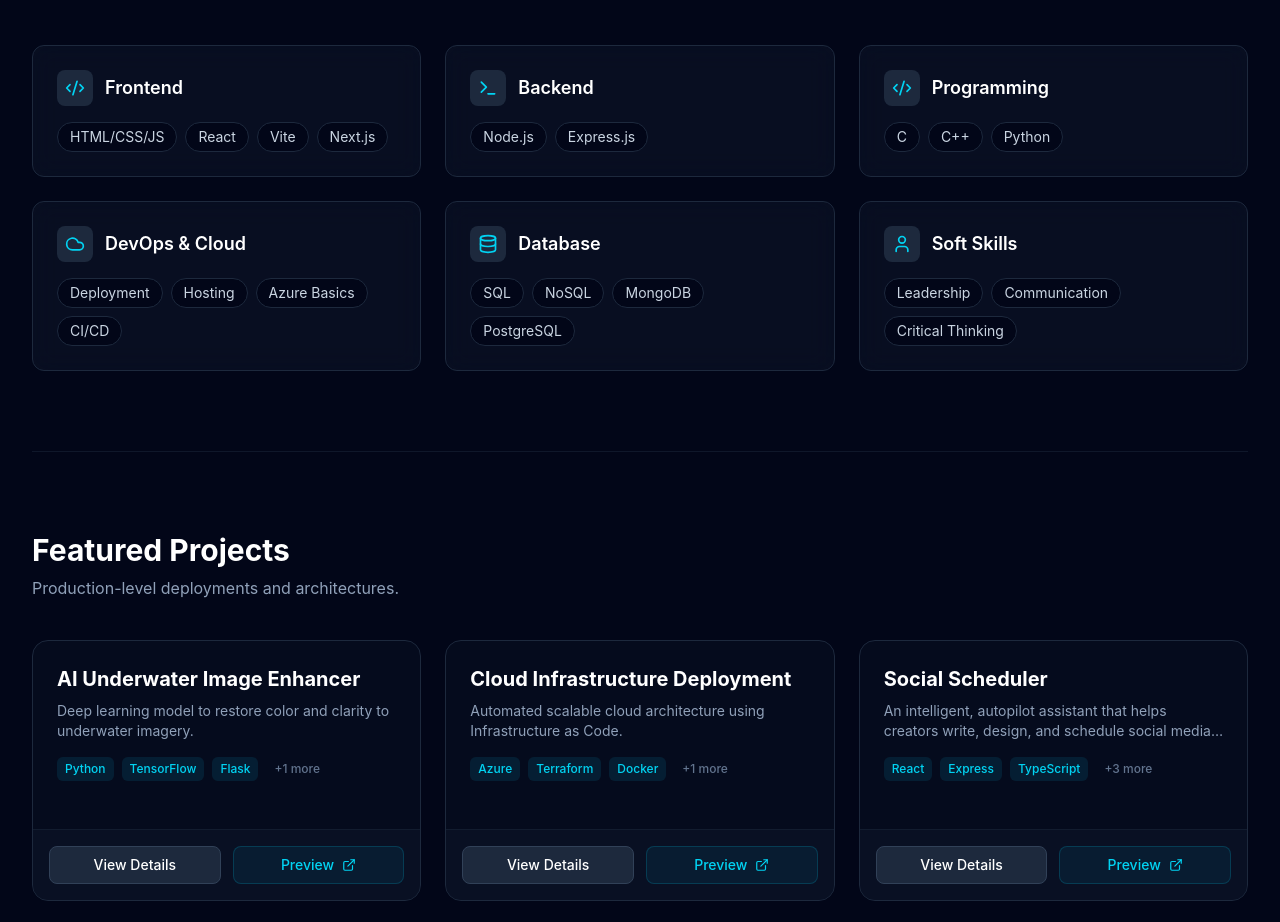
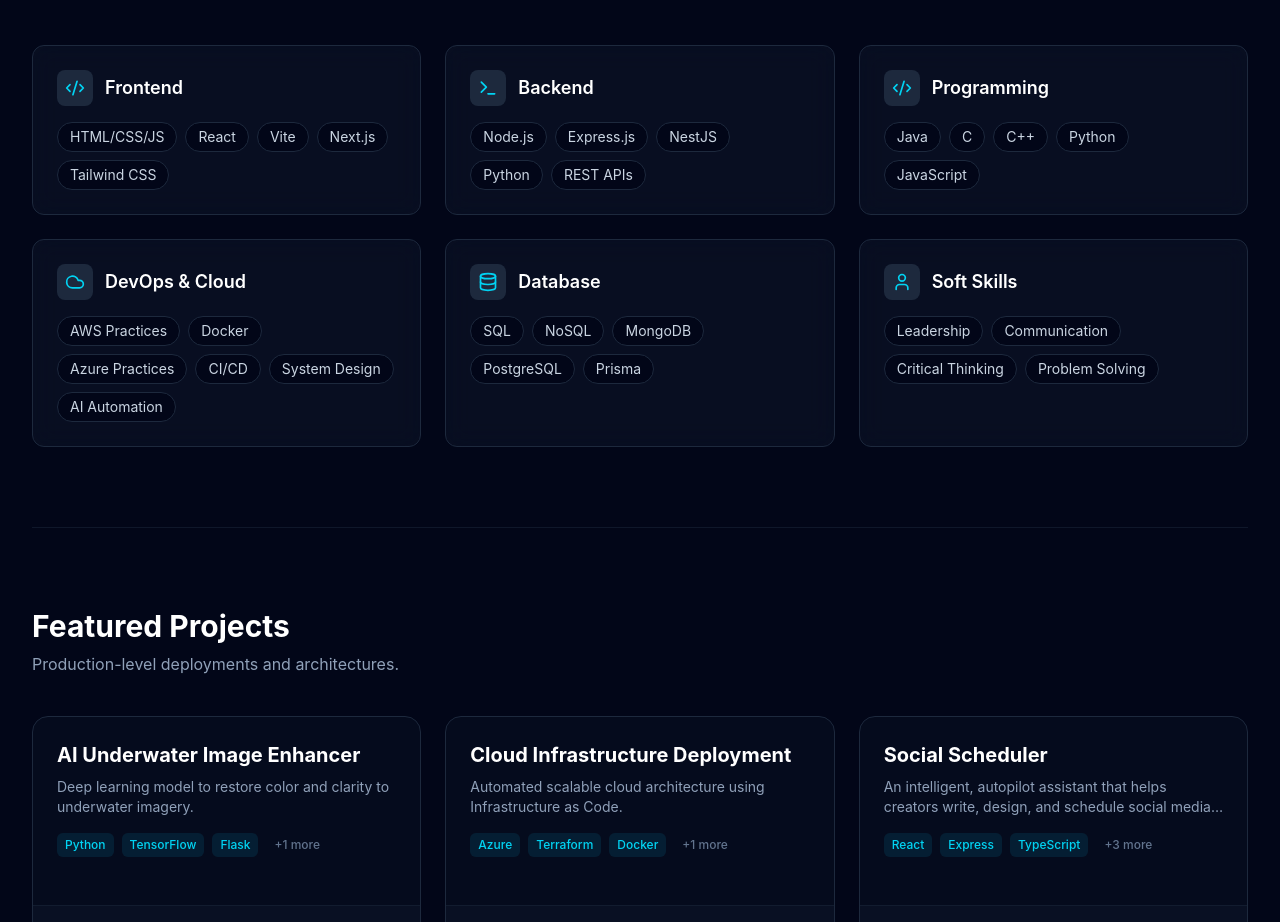
Before and after one commit to afa-coder/my-portfolio, a React (Vite) app: page / in a window 1280 px wide. Shown: the part 1369-2291 px from the top of the page. Built offline with nearby package versions, Linux system fonts and the light colour scheme.

Commit message:
update the skills

```diff
--- a/src/App.jsx
+++ b/src/App.jsx
@@ -24,12 +24,12 @@ const Linkedin = ({ size = 24 }) => (
   </svg>
 );
 const SKILLS = [
-  { category: "Frontend", icon: <Code2 size={20} />, items: ["HTML/CSS/JS", "React", "Vite", "Next.js"] },
-  { category: "Backend", icon: <Terminal size={20} />, items: ["Node.js", "Express.js"] },
-  { category: "Programming", icon: <Code2 size={20} />, items: ["C", "C++", "Python"] },
-  { category: "DevOps & Cloud", icon: <Cloud size={20} />, items: ["Deployment", "Hosting", "Azure Basics", "CI/CD"] },
-  { category: "Database", icon: <Database size={20} />, items: ["SQL", "NoSQL", "MongoDB", "PostgreSQL"] },
-  { category: "Soft Skills", icon: <User size={20} />, items: ["Leadership", "Communication", "Critical Thinking"] },
+  { category: "Frontend", icon: <Code2 size={20} />, items: ["HTML/CSS/JS", "React", "Vite", "Next.js", "Tailwind CSS"] },
+  { category: "Backend", icon: <Terminal size={20} />, items: ["Node.js", "Express.js", "NestJS", "Python", "REST APIs"] },
+  { category: "Programming", icon: <Code2 size={20} />, items: ["Java", "C", "C++", "Python", "JavaScript"] },
+  { category: "DevOps & Cloud", icon: <Cloud size={20} />, items: ["AWS Practices", "Docker", "Azure Practices", "CI/CD", "System Design", "AI Automation"] },
+  { category: "Database", icon: <Database size={20} />, items: ["SQL", "NoSQL", "MongoDB", "PostgreSQL", "Prisma"] },
+  { category: "Soft Skills", icon: <User size={20} />, items: ["Leadership", "Communication", "Critical Thinking", "Problem Solving"] },
 ];
 
 const PROJECTS = [
```
Also changed, not shown: 1 other file (tests, documents, lock files or other folders).
